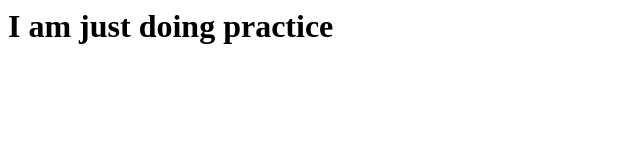
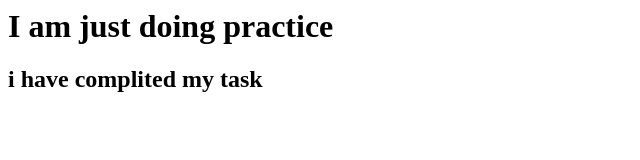
Before and after one commit to sudhanshu221133/practice, a plain HTML site: page index.html in a window 1280 px wide. Shown: the whole page, without its empty margins (0-640 px from the left). Drawn offline with Linux system fonts and the light colour scheme.

Commit message:
Update index.html

```diff
--- a/index.html
+++ b/index.html
@@ -3,5 +3,8 @@
 <h1>
 I am just doing practice
 </h1>
+  <h2>
+    i have complited my task
+  </h2>
 </body>
 </html>
```
